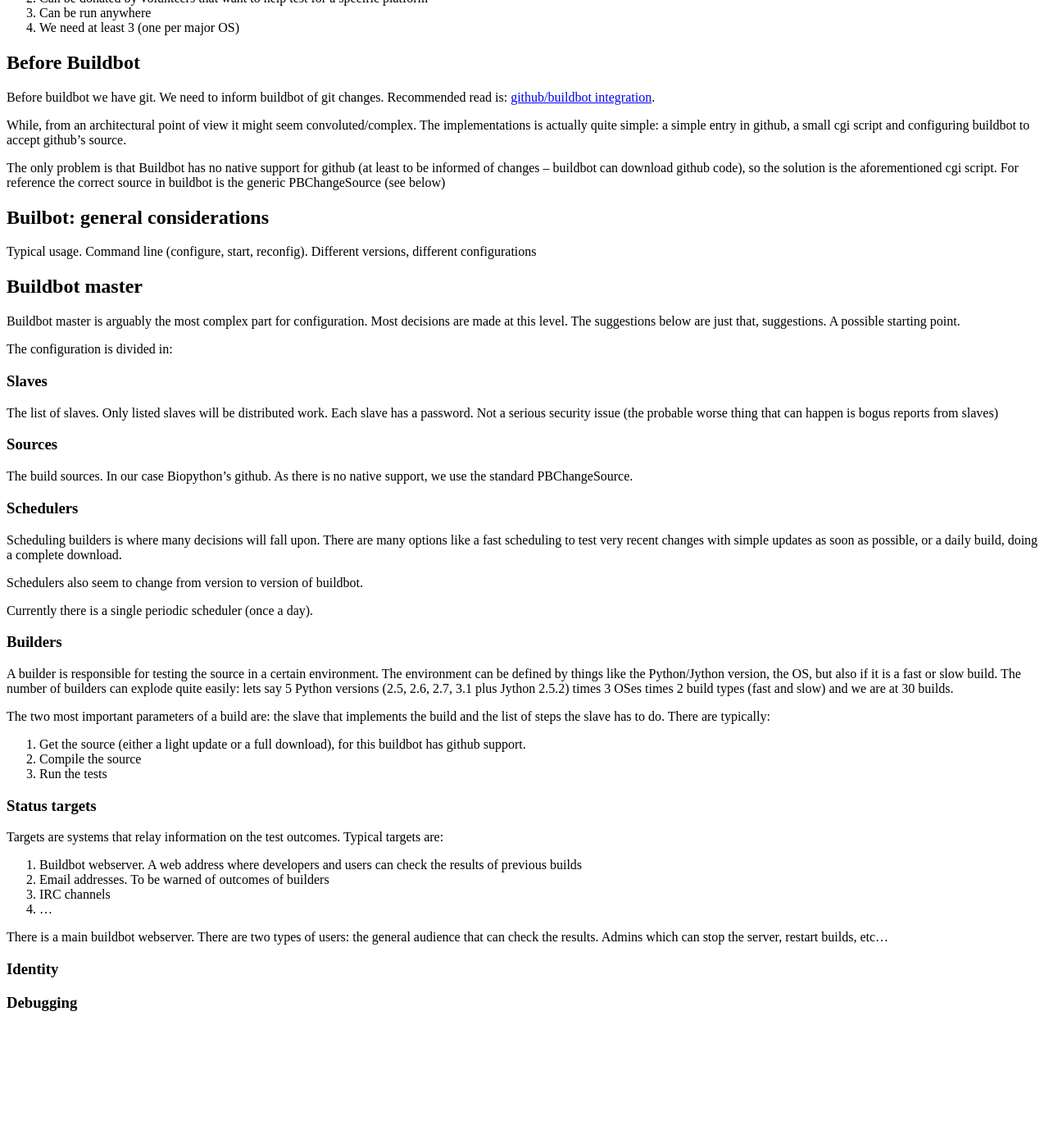
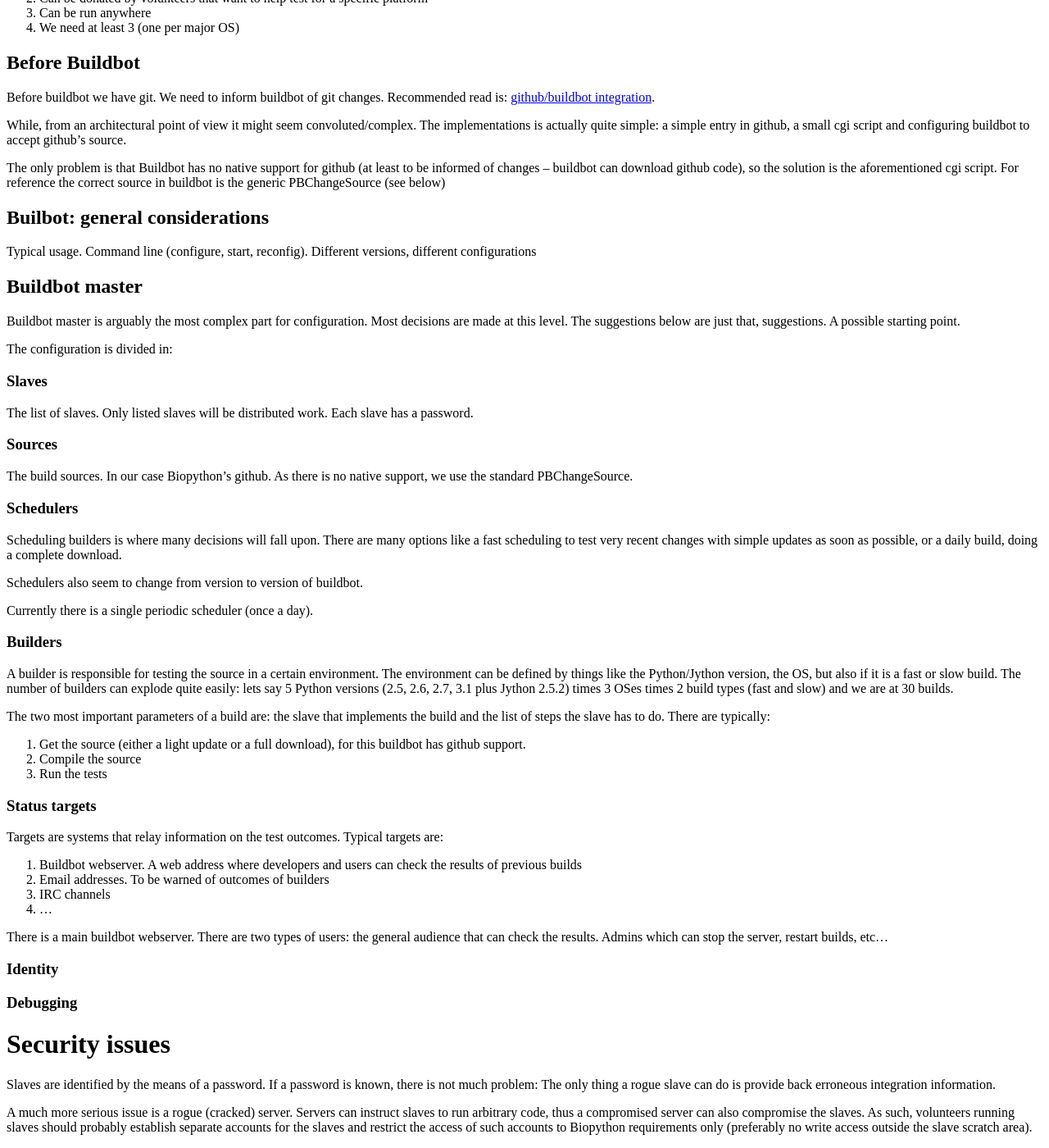
Before and after one commit to biopython/biopython.github.io, a Jekyll site: the page built from wiki/Continuous_integration.md, in a window 1280 px wide and 1400 px high, scrolled down 1630 px. Shown: the whole window at 82% size. Built offline with Jekyll 4.4.1, drawn with Linux system fonts in a browser that asks for light colours; before the commit the page ends 2883 px from its top, so only the background shows below that.

Commit message:
Change to wiki page

```diff
--- a/wiki/Continuous_integration.md
+++ b/wiki/Continuous_integration.md
@@ -176,8 +176,7 @@ The configuration is divided in:
 ### Slaves
 
 The list of slaves. Only listed slaves will be distributed work. Each
-slave has a password. Not a serious security issue (the probable worse
-thing that can happen is bogus reports from slaves)
+slave has a password.
 
 ### Sources
 
@@ -231,3 +230,17 @@ server, restart builds, etc...
 ### Identity
 
 ### Debugging
+
+Security issues
+===============
+
+Slaves are identified by the means of a password. If a password is
+known, there is not much problem: The only thing a rogue slave can do is
+provide back erroneous integration information.
+
+A much more serious issue is a rogue (cracked) server. Servers can
+instruct slaves to run arbitrary code, thus a compromised server can
+also compromise the slaves. As such, volunteers running slaves should
+probably establish separate accounts for the slaves and restrict the
+access of such accounts to Biopython requirements only (preferably no
+write access outside the slave scratch area).
```
Also changed, not shown: 1 other file.
